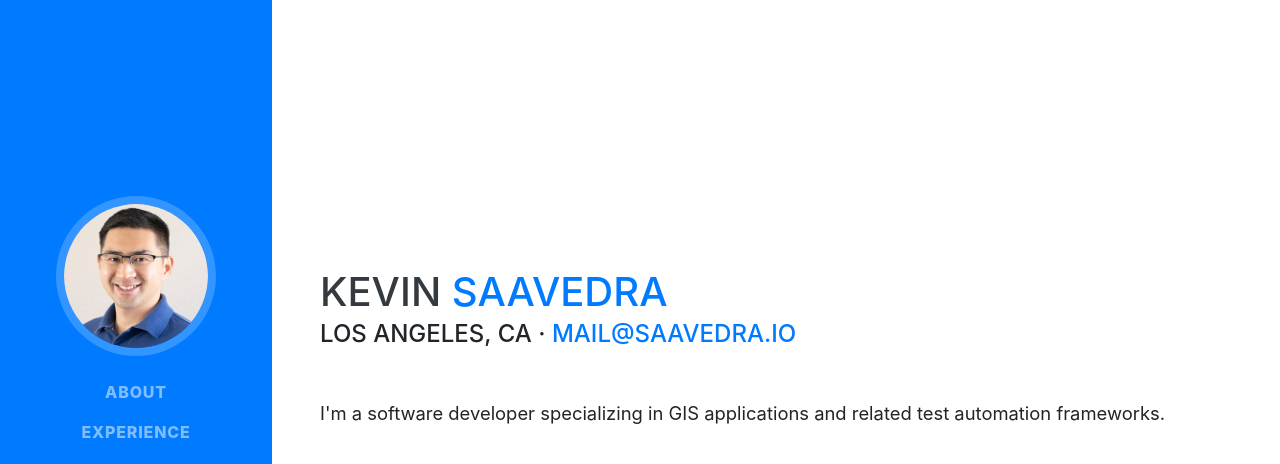
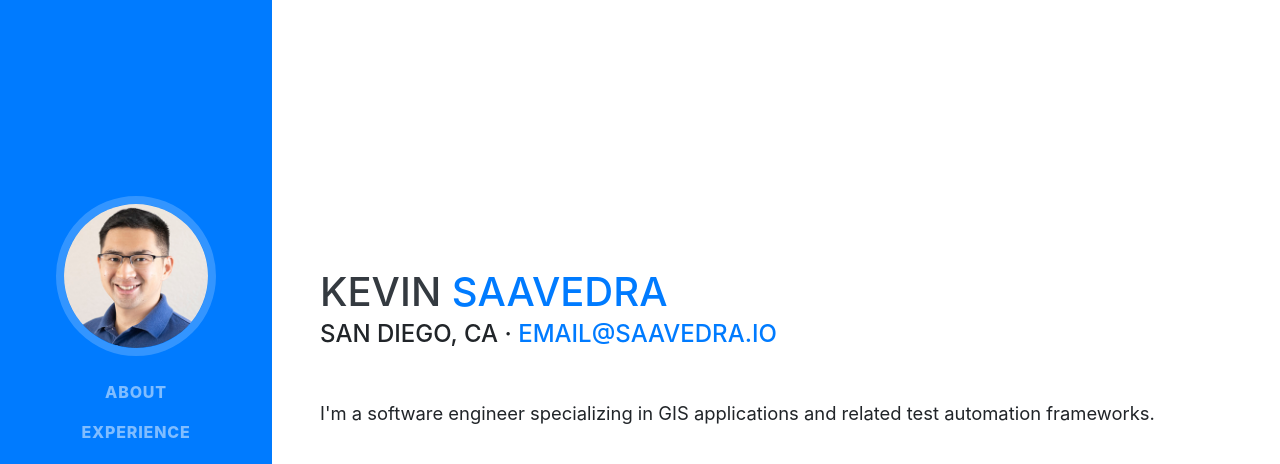
Before and after one commit to saashimi/ks_gh_pages, a website with bundled scripts: page index.html in a window 1280 px wide. Shown: the top 464 px of the page. Built offline with nearby package versions, Linux system fonts and the light colour scheme; a web font is replaced by a local one.

Commit message:
Dec 2022 updates

```diff
--- a/css/resume.css
+++ b/css/resume.css
@@ -1,6 +1,6 @@
 /*!
  * Start Bootstrap - Resume v5.0.8 (https://startbootstrap.com/template-overviews/resume)
- * Copyright 2013-2021 Start Bootstrap
+ * Copyright 2013-2022 Start Bootstrap
  * Licensed under MIT (https://github.com/BlackrockDigital/startbootstrap-resume/blob/master/LICENSE)
  */
 
--- a/index.html
+++ b/index.html
@@ -67,10 +67,10 @@
         <h1 class="mb-0">Kevin
           <span class="text-primary">Saavedra</span>
         </h1>
-        <div class="subheading mb-5">Los Angeles, CA ·
-          <a href="mailto:mail@saavedra.io">mail@saavedra.io</a>
+        <div class="subheading mb-5">San Diego, CA ·
+          <a href="mailto:email@saavedra.io">email@saavedra.io</a>
         </div>
-        <p class="lead mb-5">I'm a software developer specializing in GIS applications and related test automation frameworks.</p>
+        <p class="lead mb-5">I'm a software engineer specializing in GIS applications and related test automation frameworks.</p>
         <div class="social-icons">
           <a href="https://www.linkedin.com/in/kevinmsaavedra/">
             <i class="fab fa-linkedin-in"></i>
```
Also changed, not shown: build_notes.md (+7 -1 lines), package.json (+5 -4 lines), css/resume.min.css, js/resume.min.js, 1 other file.
